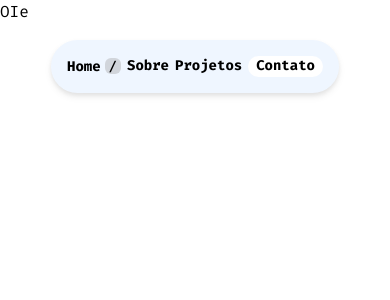
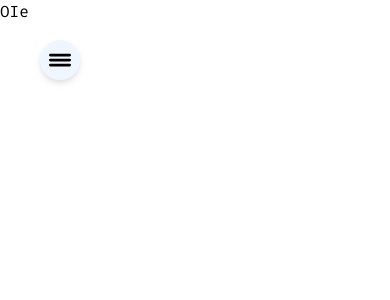
Before and after one commit to enzosakamoto/architecture-portfolio, a Next.js app: page /contact in a window 390 px wide. Shown: the top 300 px of the page. Built offline with nearby package versions, Linux system fonts and the light colour scheme.

Commit message:
added new responsive navbar

```diff
--- a/src/app/components/navbar/Navbar.tsx
+++ b/src/app/components/navbar/Navbar.tsx
@@ -1,23 +1,43 @@
 import { usePathname } from 'next/navigation'
 import Link from 'next/link'
+import { useState } from 'react'
+import { IoReorderThree, IoClose } from 'react-icons/io5'
 
 type NavbarProps = {
   english: boolean
 }
 
 export default function Navbar({ english }: NavbarProps) {
+  const [isOpen, setIsOpen] = useState(false)
   const path = usePathname()
 
   return (
-    <div className="fixed left-0 top-0 z-40 mt-10 flex w-screen justify-center">
-      <nav className="flex w-72 justify-between rounded-full bg-blue-50 px-4 py-4 text-sm font-bold drop-shadow-md sm:w-96 sm:px-6 sm:text-lg">
+    <>
+      <div
+        className={`fixed left-0 top-0 z-40 ml-10 mt-10 flex w-full transform transition-all duration-300 sm:hidden ${
+          isOpen ? 'z-20 ml-10 opacity-0' : 'delay-300'
+        }`}
+      >
+        <IoReorderThree
+          onClick={() => setIsOpen(!isOpen)}
+          className={`h-10 w-10 transform cursor-pointer rounded-full bg-blue-50 p-1 text-sm drop-shadow-md transition-all duration-300 hover:scale-110`}
+        />
+      </div>
+      <div
+        className={`fixed left-0 top-0 z-30 mt-10 flex w-screen transform justify-center opacity-0 transition-all duration-500 sm:opacity-100 ${
+          isOpen ? 'opacity-100' : 'flex justify-center opacity-0'
+        }`}
+      >
+        <nav className="flex w-80 items-center justify-between rounded-full bg-blue-50 px-4 py-4 text-sm font-bold drop-shadow-md sm:w-96 sm:px-6 sm:text-lg">
           <Link
+            onClick={() => setIsOpen(!isOpen)}
             href="/"
             className={`transform cursor-pointer select-none transition-all duration-200 hover:scale-105`}
           >
             Home<code className="ml-1 rounded-md bg-gray-300 px-1">/</code>
           </Link>
           <Link
+            onClick={() => setIsOpen(!isOpen)}
             href="/about"
             className={`transform cursor-pointer select-none transition-all duration-200 ${
               path.match('/about') ? 'rounded-full bg-white pl-2 pr-2' : ''
@@ -26,6 +46,7 @@ export default function Navbar({ english }: NavbarProps) {
             {english ? 'About' : 'Sobre'}
           </Link>
           <Link
+            onClick={() => setIsOpen(!isOpen)}
             href="/projects"
             className={`transform cursor-pointer select-none transition-all duration-200 ${
               path.match('/projects') ? 'rounded-full bg-white pl-2 pr-2' : ''
@@ -34,6 +55,7 @@ export default function Navbar({ english }: NavbarProps) {
             {english ? 'Projects' : 'Projetos'}
           </Link>
           <Link
+            onClick={() => setIsOpen(!isOpen)}
             href="/contact"
             className={`transform cursor-pointer select-none transition-all duration-200 ${
               path.match('/contact') ? 'rounded-full bg-white pl-2 pr-2' : ''
@@ -41,7 +63,12 @@ export default function Navbar({ english }: NavbarProps) {
           >
             {english ? 'Contact' : 'Contato'}
           </Link>
+          <IoClose
+            onClick={() => setIsOpen(!isOpen)}
+            className="cursor-pointer text-lg sm:hidden"
+          />
         </nav>
       </div>
+    </>
   )
 }
```
Lines whose indentation alone changed are shown as unchanged.
